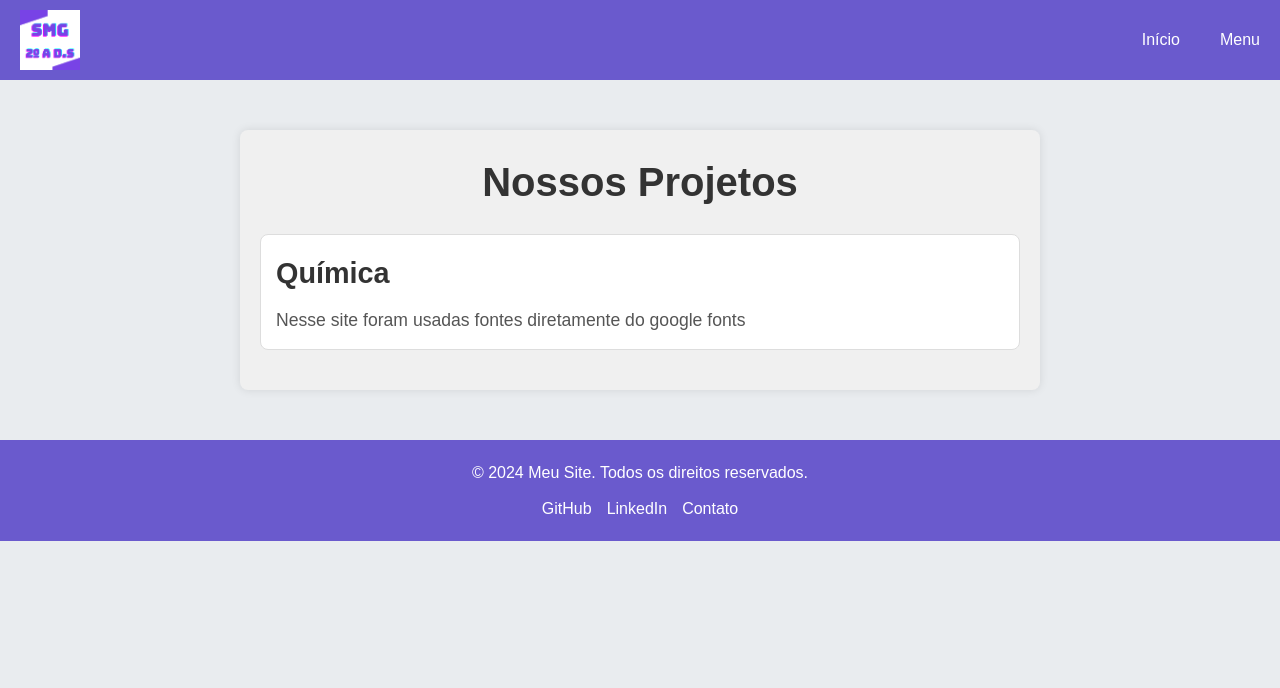
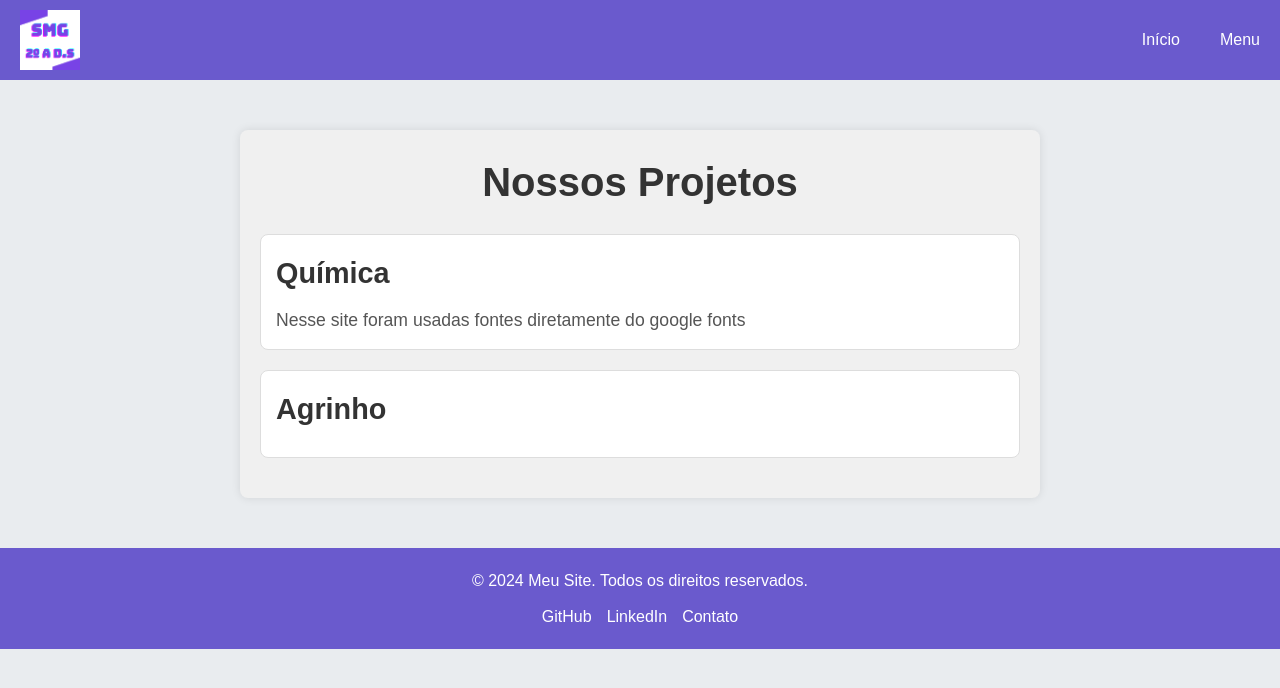
Before and after one commit to Lucas-Github-23/myapp1-react, a React (Create React App) app: page /projects in a window 1280 px wide. Shown: the top 688 px of the page. Built offline with nearby package versions, Linux system fonts and the light colour scheme.

Commit message:
Update Projects.js

```diff
--- a/src/pages/Projects.js
+++ b/src/pages/Projects.js
@@ -5,6 +5,7 @@ import './Projects.css';
 const Projects = () => {
   const projectsList = [
     { id: 1, title: 'Química', description: 'Nesse site foram usadas fontes diretamente do google fonts', githubLink: 'https://lucas-github-23.github.io/fontes_do_google_quimica/' },
+    { id: 2, title: 'Agrinho', description: '', githubLink: 'https://lucas-github-23.github.io/Agrinho-2024/' },
   ];
 
   return (
```
